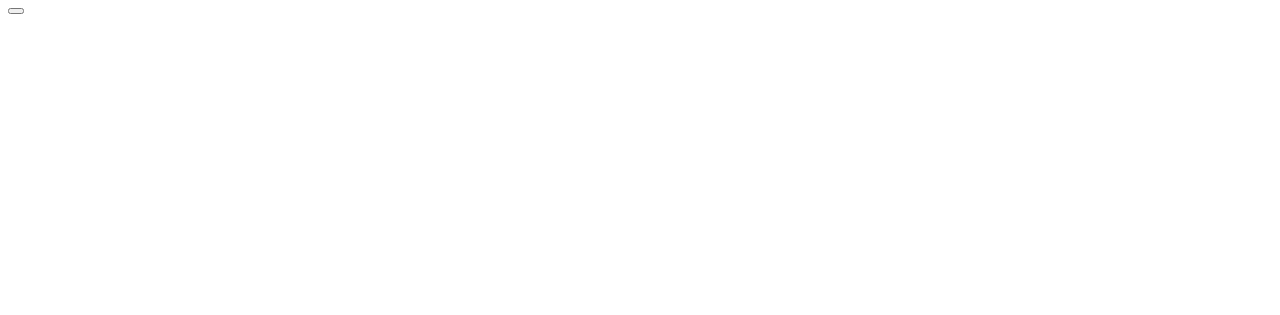
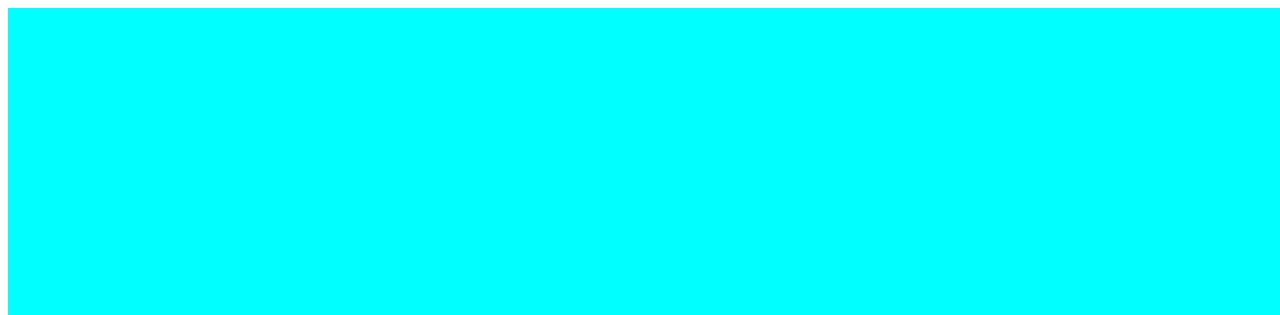
Before and after one commit to speedweeweeman/rockpaperscissors, a plain HTML site: page index.html in a window 1280 px wide. Shown: the top 315 px of the page. Drawn offline with Linux system fonts and the light colour scheme.

Commit message:
Complete screen 1 function and css

```diff
--- a/script.js
+++ b/script.js
@@ -65,9 +65,12 @@ function playGame() {
 
 function startScreen() {
     const body = document.querySelector("body");
-    const startButton = document.createElement("button");
+    const startButton = document.createElement("div");
+
+    startButton.textContent = "Click me to start!"
 
     startButton.classList.add("startButton");
+    startButton.addEventListener('click', () => body.removeChild(startButton));
 
     body.appendChild(startButton);
 }
--- a/style.css
+++ b/style.css
@@ -1,9 +1,11 @@
-body {
-    width: max-content;
-    height: max-content;
+.startButton {
+    background-color: aqua;
+    box-sizing: border-box;
+    width: 100vw;
+    height: 100vh;
+    font-size: 10vw;
+
+    display: flex;
+    justify-content: center;
+    align-items: center;
 }
-
-.startButton {
-    display: flex;
-    flex: 1, 1, 0;
-}
```
